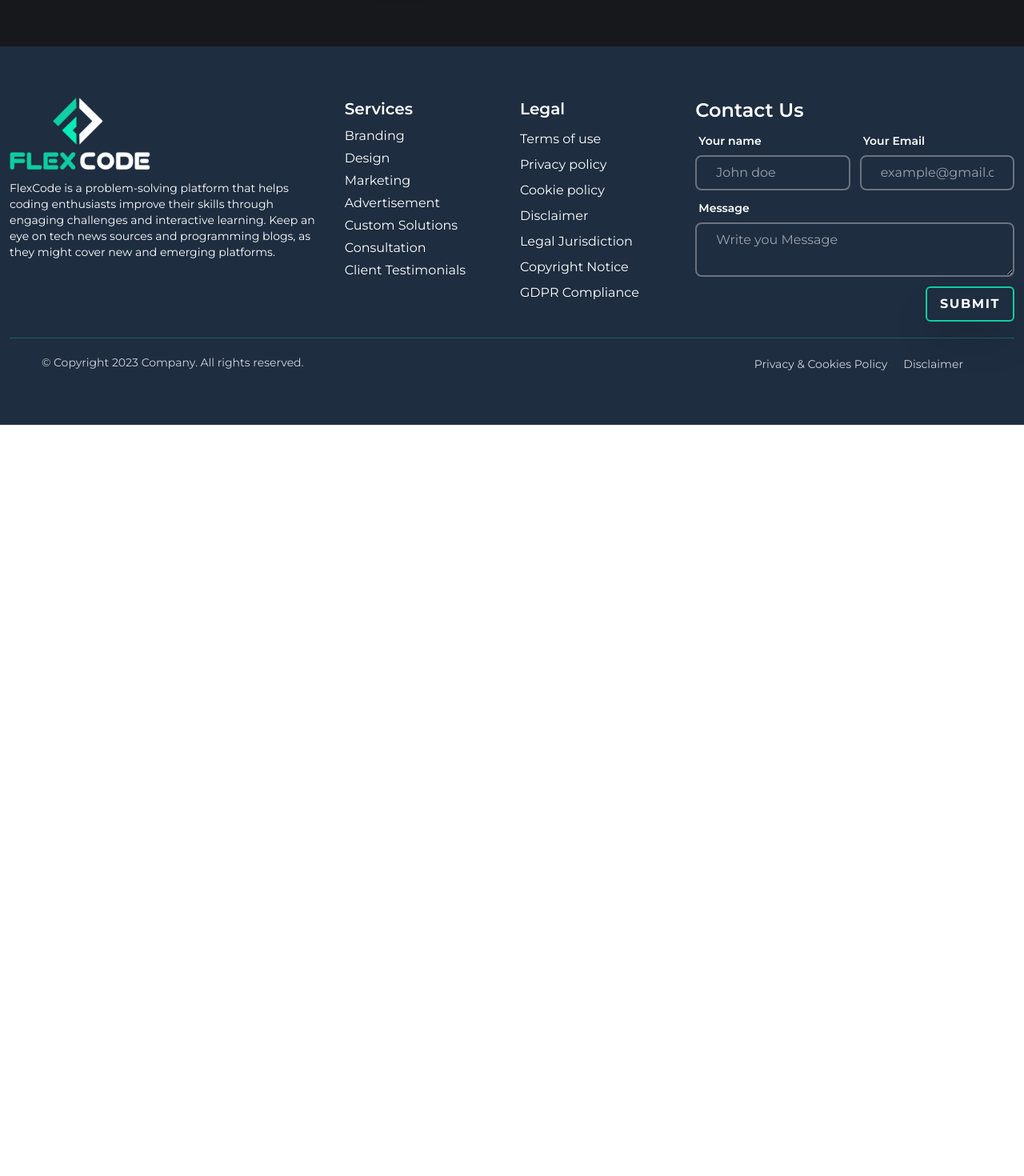
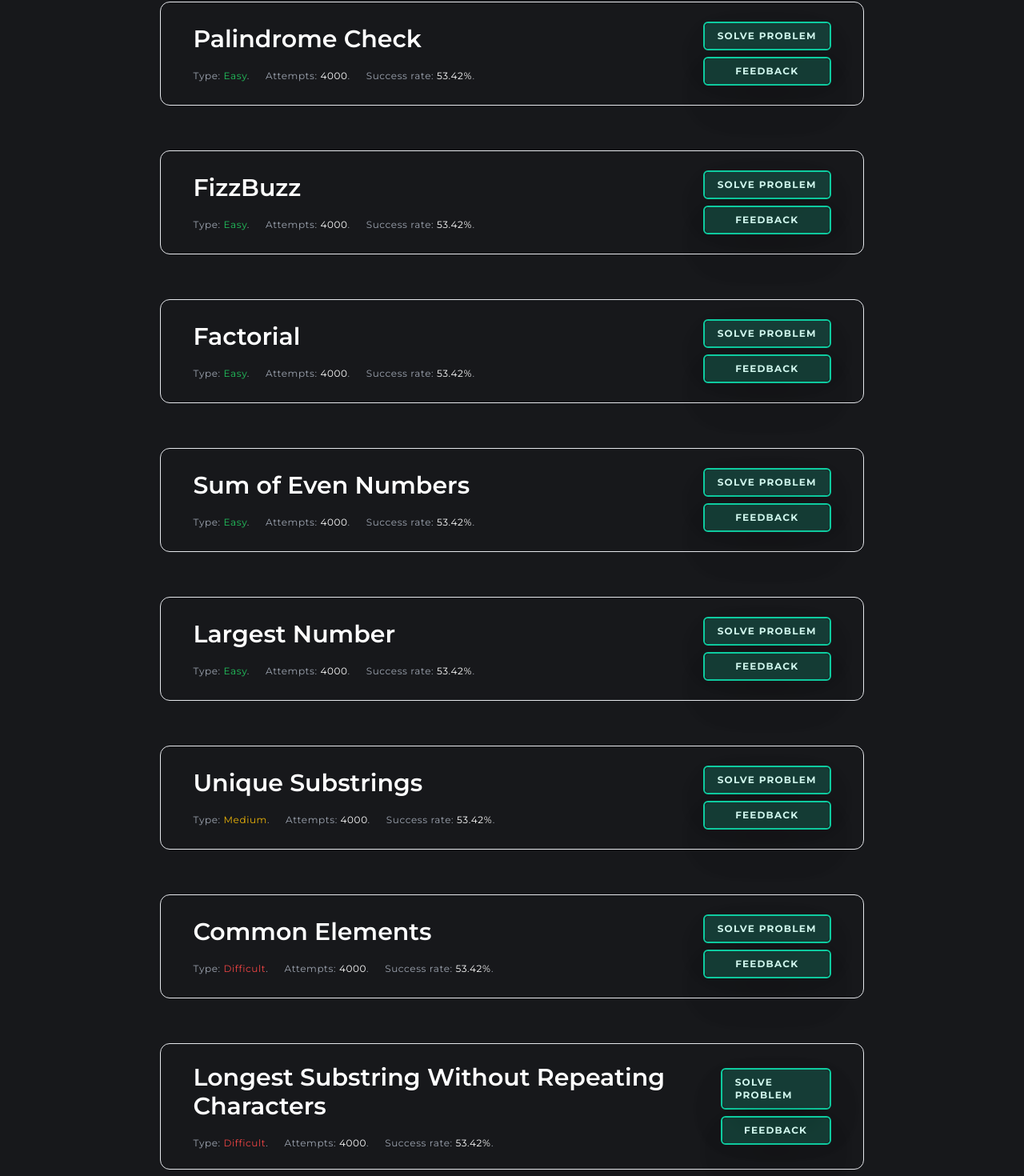
Before and after one commit to ihshadin/flex-code, a React (Vite) app: page /problems in a window 1280 px wide. Shown: the part 1106-2576 px from the top of the page at 80% size. Before the commit the page ends 1637 px from the top, so only its background shows below. Built offline with nearby package versions, Linux system fonts and the light colour scheme; no server answers.

Commit message:
add jsProblem with testing

```diff
--- a/public/problems.json
+++ b/public/problems.json
@@ -81,5 +81,215 @@
     "level": "easy",
     "isPremium": false,
     "language": "JavaScript"
+  },
+  {
+    "id": 4,
+    "title": "FizzBuzz",
+    "functionName": "fizzBuzz",
+    "problemsDetails": "Write a function that takes a number `n` as input and returns an array of strings, where:\n\n- For each number from 1 to `n`, if the number is divisible by 3, add 'Fizz' to the array.\n- If the number is divisible by 5, add 'Buzz' to the array.\n- If the number is divisible by both 3 and 5, add 'FizzBuzz' to the array.\n- Otherwise, add the number itself as a string to the array.",
+    "highlightWords": [
+      "number",
+      "array",
+      "divisible",
+      "Fizz",
+      "Buzz",
+      "FizzBuzz"
+    ],
+    "examples": [
+      {
+        "example": 1,
+        "input": 15,
+        "output": "[\"1\",\"2\",\"Fizz\",\"4\",\"Buzz\",\"Fizz\",\"7\",\"8\",\"Fizz\",\"Buzz\",\"11\",\"Fizz\",\"13\",\"14\",\"FizzBuzz\"]"
+      },
+      {
+        "example": 2,
+        "input": 10,
+        "output": "[\"1\",\"2\",\"Fizz\",\"4\",\"Buzz\",\"Fizz\",\"7\",\"8\",\"Fizz\",\"Buzz\"]"
+      }
+    ],
+    "parameterName": [
+      "n"
+    ],
+    "level": "easy",
+    "isPremium": false,
+    "language": "JavaScript"
+  },
+  {
+    "id": 5,
+    "title": "Factorial",
+    "functionName": "calculateFactorial",
+    "problemsDetails": "Write a function that takes a non-negative integer as input and returns its factorial. The factorial of a non-negative integer n is the product of all positive integers less than or equal to n.",
+    "highlightWords": [
+      "factorial",
+      "non-negative",
+      "integer"
+    ],
+    "examples": [
+      {
+        "example": 1,
+        "input": 5,
+        "output": "120"
+      },
+      {
+        "example": 2,
+        "input": 0,
+        "output": "1"
+      }
+    ],
+    "parameterName": [
+      "n"
+    ],
+    "level": "easy",
+    "isPremium": false,
+    "language": "JavaScript"
+  },
+  {
+    "id": 6,
+    "title": "Sum of Even Numbers",
+    "functionName": "calculateEvenSum",
+    "problemsDetails": "Write a function that takes a positive integer n as input and returns the sum of all even numbers from 1 to n (inclusive).",
+    "highlightWords": [
+      "sum",
+      "even",
+      "numbers"
+    ],
+    "examples": [
+      {
+        "example": 1,
+        "input": 6,
+        "output": "12"
+      },
+      {
+        "example": 2,
+        "input": 10,
+        "output": "30"
+      }
+    ],
+    "parameterName": [
+      "n"
+    ],
+    "level": "easy",
+    "isPremium": false,
+    "language": "JavaScript"
+  },
+  {
+    "id": 7,
+    "title": "Largest Number",
+    "functionName": "findLargest",
+    "problemsDetails": "Write a function that takes an array of numbers as input and returns the largest number in the array.",
+    "highlightWords": [
+      "array",
+      "numbers",
+      "largest"
+    ],
+    "examples": [
+      {
+        "example": 1,
+        "input": "[5, 12, 8, 2, 10]",
+        "output": "12"
+      },
+      {
+        "example": 2,
+        "input": "[7, 1, 9, 4, 6]",
+        "output": "9"
+      }
+    ],
+    "parameterName": [
+      "numbers"
+    ],
+    "level": "easy",
+    "isPremium": false,
+    "language": "JavaScript"
+  },
+  {
+    "id": 8,
+    "title": "Unique Substrings",
+    "functionName": "countUniqueSubstrings",
+    "problemsDetails": "Write a function that takes a string as input and returns the count of unique substrings that can be formed from it. A substring is a contiguous sequence of characters.",
+    "highlightWords": [
+      "string",
+      "unique",
+      "substrings",
+      "contiguous"
+    ],
+    "examples": [
+      {
+        "example": 1,
+        "input": "'abc'",
+        "output": "6"
+      },
+      {
+        "example": 2,
+        "input": "'aaa'",
+        "output": "3"
+      }
+    ],
+    "parameterName": [
+      "s"
+    ],
+    "level": "medium",
+    "isPremium": false,
+    "language": "JavaScript"
+  },
+  {
+    "id": 9,
+    "title": "Common Elements",
+    "functionName": "findCommonElements",
+    "problemsDetails": "Write a function that takes an array of arrays as input and returns an array containing the common elements that appear in all subarrays.",
+    "highlightWords": [
+      "array",
+      "common",
+      "elements",
+      "subarrays"
+    ],
+    "examples": [
+      {
+        "example": 1,
+        "input": "[[1, 2, 3], [2, 3, 4], [3, 4, 5]]",
+        "output": "[3]"
+      },
+      {
+        "example": 2,
+        "input": "[[5, 6, 7], [7, 8, 9], [9, 10, 11]]",
+        "output": "[]"
+      }
+    ],
+    "parameterName": [
+      "arrays"
+    ],
+    "level": "difficult",
+    "isPremium": false,
+    "language": "JavaScript"
+  },
+  {
+    "id": 10,
+    "title": "Longest Substring Without Repeating Characters",
+    "functionName": "lengthOfLongestSubstring",
+    "problemsDetails": "Write a function that takes a string as input and returns the length of the longest substring without repeating characters.",
+    "highlightWords": [
+      "string",
+      "longest",
+      "substring",
+      "repeating",
+      "characters"
+    ],
+    "examples": [
+      {
+        "example": 1,
+        "input": "'abcabcbb'",
+        "output": "3"
+      },
+      {
+        "example": 2,
+        "input": "'bbbbb'",
+        "output": "1"
+      }
+    ],
+    "parameterName": [
+      "s"
+    ],
+    "level": "difficult",
+    "isPremium": false,
+    "language": "JavaScript"
   }
 ]
--- a/src/pages/Problems/ProblemDetails.jsx
+++ b/src/pages/Problems/ProblemDetails.jsx
@@ -55,9 +55,13 @@ const ProblemDetails = () => {
       // Execute code
       const userCode = `${code || defaultCode}\n\n${
         singleProblem.functionName
-      }(${singleProblem.examples[1].input});`;
+      }(${singleProblem.examples[0].input});`;
 
       let userOutput = eval(userCode);
+
+      if(Array.isArray(userOutput)){
+        userOutput = JSON.stringify(userOutput)
+      }
 
       if (typeof userOutput === "boolean") {
         userOutput = String(userOutput);
--- a/src/pages/Problems/Problems.jsx
+++ b/src/pages/Problems/Problems.jsx
@@ -293,14 +293,14 @@ const Problems = () => {
             Our weekly and monthly best problems.
           </p>
         </div>
-        <div className="grid md:grid-cols-2 gap-10 w-5/6 mx-auto md:w-full">
+        <div className="grid md:grid-cols-1 gap-6 w-5/6 mx-auto md:w-[70%]">
           {
             problems.map((problem, index) => (
               <div key={index} className="flex flex-col md:flex-row mb-8 justify-between items-center border px-10 py-6 rounded-xl">
                 <div>
                   <h1 className="text-3xl mb-5 text-white font-semibold">{problem.title}</h1>
                   <span className="flex items-center gap-5">
-                    <p className="text-xs text-gray-400 tracking-wider"> Type: <span className={`capitalize ${problem.level === 'easy' ? 'text-green-500' : problem.level === 'difficult' ? 'text-red-500' : "text-orange-500"}`}>{problem.level}</span>.</p>
+                    <p className="text-xs text-gray-400 tracking-wider"> Type: <span className={`capitalize ${problem.level === 'easy' ? 'text-green-500' : problem.level === 'difficult' ? 'text-red-500' : "text-yellow-500"}`}>{problem.level}</span>.</p>
                     <p className="text-xs text-gray-400 tracking-wider"> Attempts: <span className="text-white">4000</span>.</p>
                     <p className="text-xs text-gray-400 tracking-wider"> Success rate: <span className="text-white">53.42%</span>.</p>
                   </span>
```
